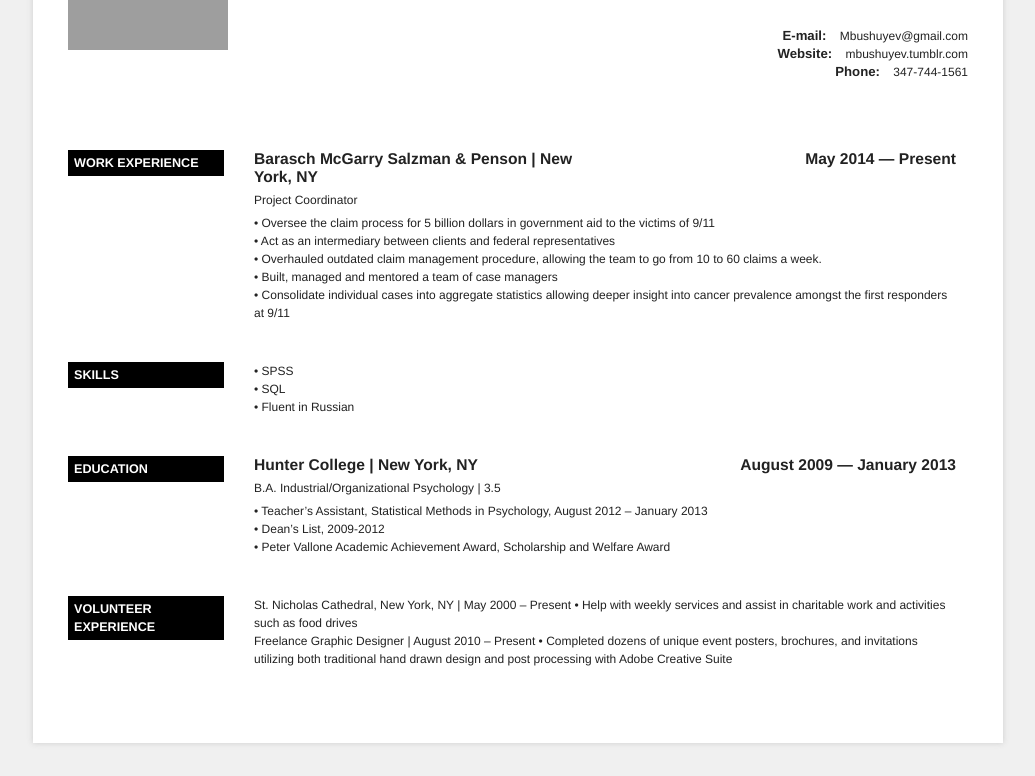
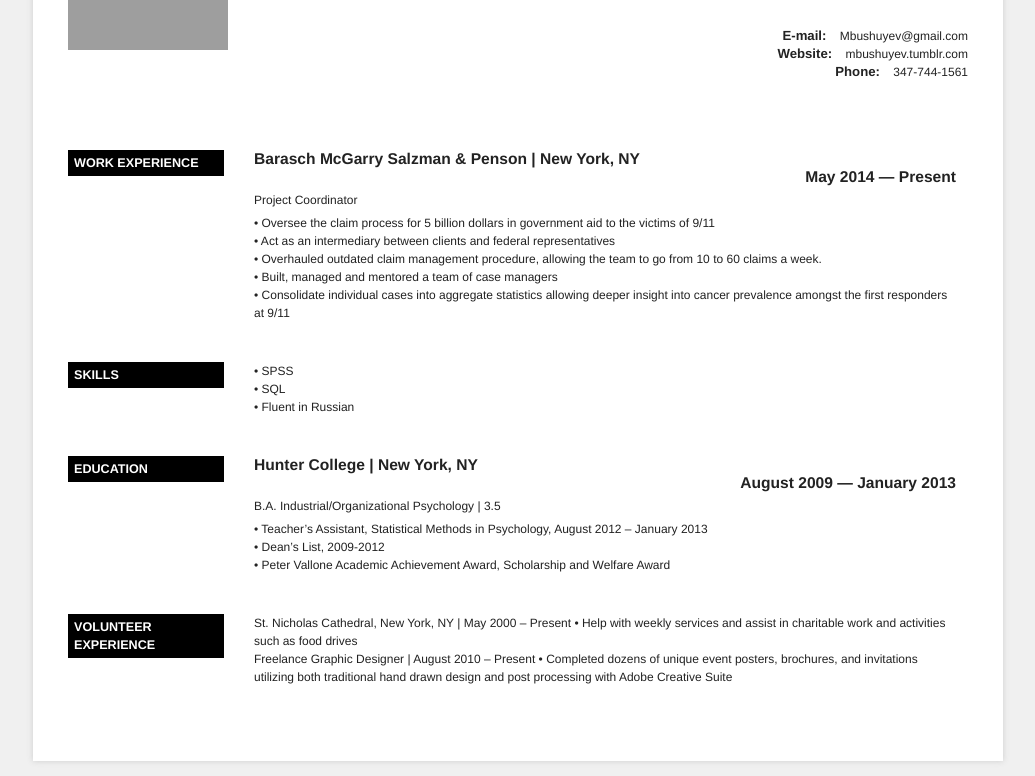
Before and after one commit to mbushuyev/mbushuyev.github.io, a plain HTML site: page index.html in a window 1280 px wide. Shown: the part 113-889 px from the top of the page, without its empty margins (122-1157 px from the left). Drawn offline with Linux system fonts and the light colour scheme; grey boxes are pictures that could not be loaded.

Commit message:
Update index.html

```diff
--- a/index.html
+++ b/index.html
@@ -148,7 +148,7 @@
 			display: block;
 		}
 		.section h3 span.l, .section span.r {
-			width: 49%;
+			width: 70%;
 			float: left;
 		}
 			.section span.r {
```
